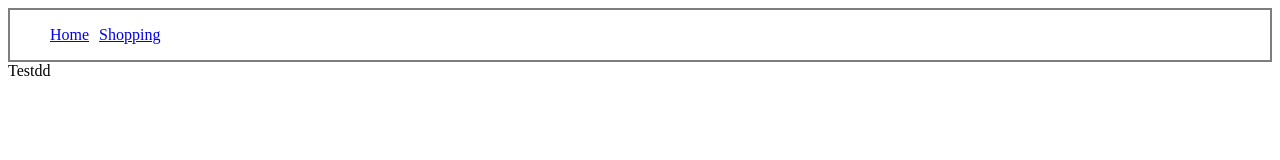
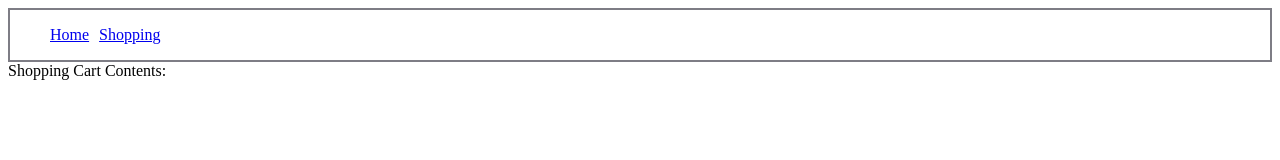
Before and after one commit to Brandon-Friedrichs/shopping-site-demo, a React (Create React App) app: page /cartpage in a window 1280 px wide. Shown: the top 160 px of the page. Built offline with nearby package versions, Linux system fonts and the light colour scheme.

Commit message:
before adding itempage

```diff
--- a/src/App.js
+++ b/src/App.js
@@ -1,9 +1,24 @@
-import React from 'react';
+import React, { useState } from 'react';
+import Routes from './Routes';
 
 function App() {
+  const [cartArr, setCartArr] = useState([]);
+
+  const addToCart = (cartItem, amount) => {
+    console.log(amount)
+    console.log(cartItem);
+    if (cartArr.some(item => item.title === cartItem.title)) {
+      cartArr[cartArr.findIndex(item => item.title === cartItem.title)].qty += parseInt(amount);
+    } else {
+      cartItem.qty = parseInt(amount);
+      setCartArr((prevArr) => [...prevArr, cartItem]);
+    }
+    console.log(cartArr);
+  };
+
   return (
     <div className="App">
-      Test
+      <Routes cartArr={cartArr} addToCart={addToCart} />
     </div>
   );
 }
--- a/src/CartPage.js
+++ b/src/CartPage.js
@@ -1,12 +1,21 @@
 import React, { useState } from 'react';
+import Item from './Item';
 
 const CartPage = (props) => {
-  const {cart} = props;
-  console.log(cart)
+  const { cartArr, addToCart } = props;
+  console.log(cartArr)
   return (
     <div>
-      Testdd
-      {cart}
+      Shopping Cart Contents:
+
+      <div className='checkout-cart-container'>
+        {cartArr.map((item) => {
+          return (
+            <div key={item.title}>{item.title} - Qty: {item.qty}</div>
+          )
+        })}
+      </div>
+
     </div>
   )
 }
--- a/src/Routes.js
+++ b/src/Routes.js
@@ -5,7 +5,8 @@ import Homepage from './Homepage';
 import ShoppingPage from './ShoppingPage';
 import CartPage from './CartPage';
 
-const Routes = () => {
+const Routes = (props) => {
+  const { cartArr, addToCart } = props;
   return (
     <BrowserRouter>
       <div>
@@ -21,10 +22,13 @@ const Routes = () => {
         </nav>
       </div>
       <Switch>
-        <Route exact path='/' component={App} />
         <Route exact path='/homepage' component={Homepage} />
-        <Route exact path='/shoppingpage' component={ShoppingPage} />
-        <Route exact path='/cartpage' component={CartPage} />
+        <Route exact path='/shoppingpage' render={() => (
+          <ShoppingPage cartArr={cartArr} addToCart={addToCart} />
+        )} />
+        <Route exact path='/cartpage' render={() => (
+          <CartPage cartArr={cartArr} addToCart={addToCart} />
+        )} />
       </Switch>
     </BrowserRouter>
   );
--- a/src/ShoppingPage.js
+++ b/src/ShoppingPage.js
@@ -2,21 +2,10 @@ import React, { useState } from 'react';
 import ItemsContainer from './ItemsContainer';
 import ShoppingCart from './ShoppingCart';
 
-const ShoppingPage = () => {
-  const [cartArr, setCartArr] = useState([]);
+const ShoppingPage = (props) => {
+  const { cartArr, addToCart } = props;
+
   const [cartStatus, setCartStatus] = useState(false);
-
-  const addToCart = (cartItem, amount) => {
-    console.log(amount)
-    console.log(cartItem);
-    if (cartArr.some(item => item.title === cartItem.title)) {
-      cartArr[cartArr.findIndex(item => item.title === cartItem.title)].qty += parseInt(amount);
-    } else {
-      cartItem.qty = parseInt(amount);
-      setCartArr((prevArr) => [...prevArr, cartItem]);
-    }
-    console.log(cartArr);
-  };
 
   const showCart = () => {
     if (cartStatus === false) {
--- a/src/index.js
+++ b/src/index.js
@@ -6,7 +6,7 @@ import App from './App';
 
 ReactDOM.render(
   <React.StrictMode>
-    <Routes />
+    <App />
   </React.StrictMode>,
   document.getElementById('root')
 );
```
Also changed, not shown: src/ItemPage.js (added), 1 other file (tests, documents, lock files or other folders).
